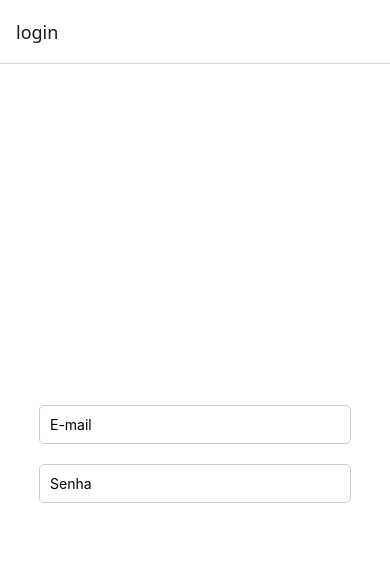
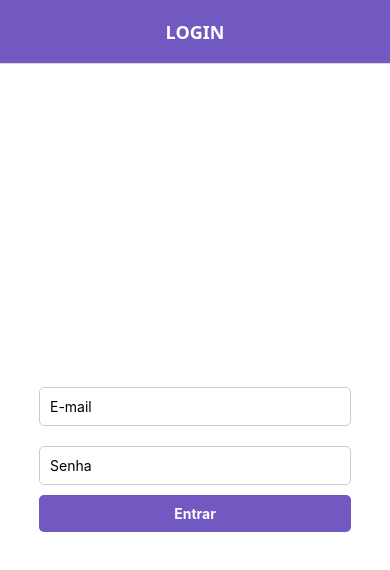
Before and after one commit to OliveiraZenith/dispoMoveis, a React Native app: screen /login in a window 390 px wide. Shown: the top 570 px of the page. Built offline with nearby package versions, Linux system fonts and the light colour scheme.

Commit message:
feat: add login screen and navigation styling

```diff
--- a/src/pages/login.js
+++ b/src/pages/login.js
@@ -14,6 +14,13 @@ const Login = () => {
   const [password, setPassword] = useState("");
   const navigation = useNavigation();
 
+  const handleLogin = () => {
+    if (email === "xandy@gmail.com" && password === "123") {
+      navigation.navigate("main");
+    } else {
+      Alert.alert("E-mail ou senha invalidos!");
+    }
+  };
   return (
     <View style={styles.container}>
       <TextInput
@@ -26,8 +33,12 @@ const Login = () => {
         style={styles.input}
         placeholder="Senha"
         value={password}
+        secureTextEntry={true}
         onChangeText={setPassword}
       />
+      <TouchableOpacity style={styles.button} onPress={handleLogin}>
+        <Text style={styles.buttonText}>Entrar</Text>
+      </TouchableOpacity>
     </View>
   );
 };
@@ -47,6 +58,17 @@ const styles = StyleSheet.create({
     marginVertical: 10,
     width: "80%",
   },
+  button: {
+    backgroundColor: "#7159c1",
+    borderRadius: 5,
+    padding: 10,
+    width: "80%",
+    alignItems: "center",
+  },
+  buttonText: {
+    color: "#fff",
+    fontWeight: "bold",
+  },
 });
 
 export default Login;
--- a/src/routes.js
+++ b/src/routes.js
@@ -8,13 +8,55 @@ import Login from "./pages/login";
 const Stack = createStackNavigator();
 
 export default function Routes() {
-    return (
-        <NavigationContainer>
-            <Stack.Navigator>
-                <Stack.Screen name="login" component={Login}/>
-                {/* <Stack.Screen name="main" component={Main}/>
-                <Stack.Screen name="user" component={User}/> */}
-            </Stack.Navigator>
-        </NavigationContainer>
-    )
+  return (
+    <NavigationContainer>
+      <Stack.Navigator>
+        <Stack.Screen
+          name="login"
+          component={Login}
+          options={{
+            title: "LOGIN",
+            headerTitleAlign: "center",
+            headerStyle: {
+              backgroundColor: "#7159c1",
+            },
+            headerTitleStyle: {
+              fontWeight: "bold",
+              color: "#fff",
+            },
+          }}
+        />
+        {/* <Stack.Screen
+          name="main"
+          component={Main}
+          options={{
+            title: "GitHub Viewer",
+            headerTitleAlign: "center",
+            headerStyle: {
+              backgroundColor: "#7159c1",
+            },
+            headerTitleStyle: {
+              fontWeight: "bold",
+              color: "#fff",
+            },
+          }}
+        />
+        <Stack.Screen
+          name="user"
+          component={User}
+          options={{
+            title: "Perfil do Usuário",
+            headerTitleAlign: "center",
+            headerStyle: {
+              backgroundColor: "#7159c1",
+            },
+            headerTitleStyle: {
+              fontWeight: "bold",
+              color: "#fff",
+            },
+          }}
+        /> */}
+      </Stack.Navigator>
+    </NavigationContainer>
+  );
 }
```
Also changed, not shown: src/pages/main.js (+10 -0 lines), src/services/api.js (+7 -0 lines).
